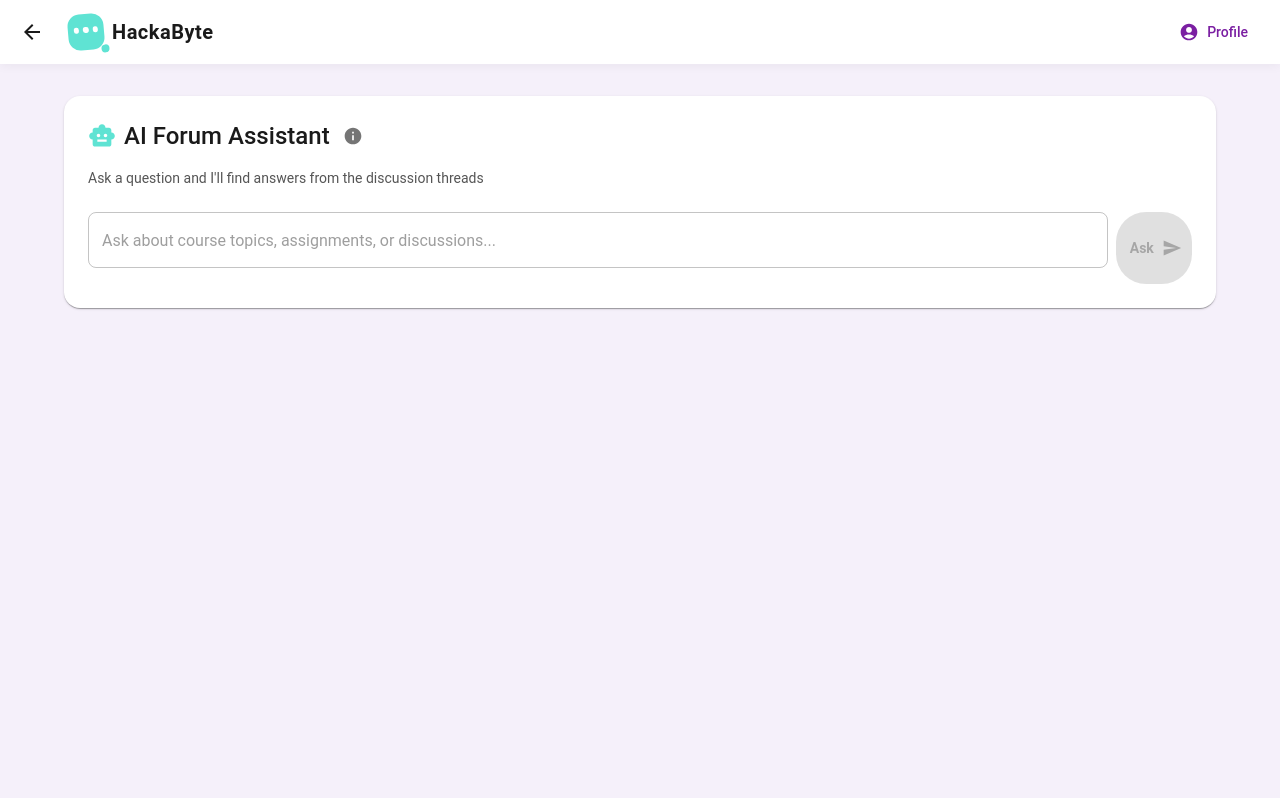
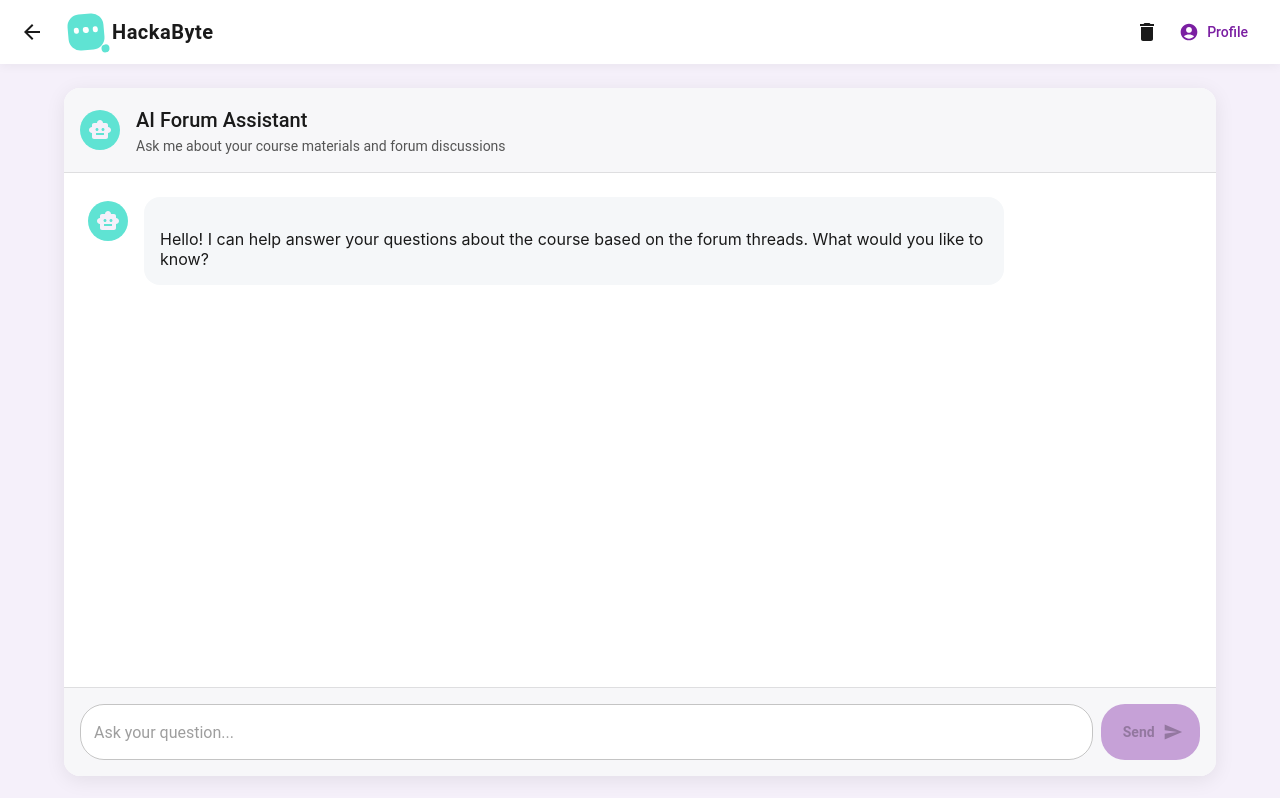
Before and after one commit to mmc03-ucb/EdButBetter, a React (Create React App) app: page /ai-qa in a window 1280 px wide. Built offline with nearby package versions, Linux system fonts and the light colour scheme; no server answers; the database is empty.

Commit message:
modified AI to handle follow ups

```diff
--- a/src/components/AIQandA.js
+++ b/src/components/AIQandA.js
@@ -1,7 +1,7 @@
 // AIQandA.js - Component for AI-powered question answering using thread data
-// This component provides a natural language interface for querying thread data
+// This component provides a chat interface for querying thread data with conversation history
 
-import React, { useState } from 'react';
+import React, { useState, useRef, useEffect } from 'react';
 import {
   Box,
   Paper,
@@ -13,13 +13,16 @@ import {
   Tooltip,
   Container,
   AppBar,
-  Toolbar
+  Toolbar,
+  Avatar,
+  Divider
 } from '@mui/material';
 import SendIcon from '@mui/icons-material/Send';
 import SmartToyIcon from '@mui/icons-material/SmartToy';
 import InfoIcon from '@mui/icons-material/Info';
 import ArrowBackIcon from '@mui/icons-material/ArrowBack';
 import AccountCircleIcon from '@mui/icons-material/AccountCircle';
+import DeleteIcon from '@mui/icons-material/Delete';
 import ReactMarkdown from 'react-markdown';
 import { useNavigate } from 'react-router-dom';
 import { db } from '../firebase/config';
@@ -28,30 +31,42 @@ import Logo from './Logo';
 
 function AIQandA() {
   const [query, setQuery] = useState('');
-  const [answer, setAnswer] = useState('');
   const [loading, setLoading] = useState(false);
   const [error, setError] = useState(null);
+  const [threads, setThreads] = useState([]);
+  const [threadsLoaded, setThreadsLoaded] = useState(false);
+  const [messages, setMessages] = useState([
+    {
+      role: 'assistant',
+      content: 'Hello! I can help answer your questions about the course based on the forum threads. What would you like to know?'
+    }
+  ]);
   const navigate = useNavigate();
+  const messagesEndRef = useRef(null);
 
-  const handleQueryChange = (e) => {
-    setQuery(e.target.value);
+  // Fetch threads on component mount
+  useEffect(() => {
+    fetchThreads();
+  }, []);
+
+  // Scroll to bottom of chat when messages change
+  useEffect(() => {
+    scrollToBottom();
+  }, [messages]);
+
+  const scrollToBottom = () => {
+    messagesEndRef.current?.scrollIntoView({ behavior: 'smooth' });
   };
 
-  const handleSubmit = async (e) => {
-    e.preventDefault();
-    if (!query.trim()) return;
-
+  const fetchThreads = async () => {
+    try {
       setLoading(true);
-    setError(null);
-
-    try {
-      // Fetch all threads from Firestore
       const threadsCollection = collection(db, "threads");
       const querySnapshot = await getDocs(threadsCollection);
 
-      const threads = [];
+      const threadData = [];
       querySnapshot.forEach((doc) => {
-        threads.push({
+        threadData.push({
           id: doc.id,
           ...doc.data(),
           // Format answers for better context
@@ -64,6 +79,49 @@ function AIQandA() {
         });
       });
 
+      setThreads(threadData);
+      setThreadsLoaded(true);
+    } catch (err) {
+      console.error('Error fetching threads:', err);
+      setError('Failed to load threads. Please try again later.');
+    } finally {
+      setLoading(false);
+    }
+  };
+
+  const handleQueryChange = (e) => {
+    setQuery(e.target.value);
+  };
+
+  const handleClearChat = () => {
+    setMessages([
+      {
+        role: 'assistant',
+        content: 'Chat history cleared. How can I help you today?'
+      }
+    ]);
+  };
+
+  const handleSubmit = async (e) => {
+    e.preventDefault();
+    if (!query.trim() || !threadsLoaded) return;
+
+    // Add user message
+    const userMessage = {
+      role: 'user',
+      content: query.trim()
+    };
+
+    setMessages(prev => [...prev, userMessage]);
+    setQuery('');
+    setLoading(true);
+    setError(null);
+
+    try {
+      // Get conversation history (last 6 messages or less)
+      const recentMessages = [...messages.slice(-5), userMessage];
+      const conversationHistory = recentMessages.map(msg => `${msg.role}: ${msg.content}`).join('\n\n');
+
       // Call the API with the query and thread data
       const response = await fetch('http://localhost:3001/api/ai-qa', {
         method: 'POST',
@@ -72,7 +130,8 @@ function AIQandA() {
         },
         body: JSON.stringify({
           query: query.trim(),
-          threads
+          threads,
+          conversationHistory
         }),
       });
 
@@ -81,10 +140,21 @@ function AIQandA() {
       }
 
       const data = await response.json();
-      setAnswer(data.answer);
+
+      // Add assistant response
+      setMessages(prev => [...prev, {
+        role: 'assistant',
+        content: data.answer
+      }]);
     } catch (err) {
       console.error('Error getting AI answer:', err);
       setError('Failed to get an answer. Please try again later.');
+
+      // Add error message
+      setMessages(prev => [...prev, {
+        role: 'assistant',
+        content: 'Sorry, I encountered an error processing your request. Please try again.'
+      }]);
     } finally {
       setLoading(false);
     }
@@ -100,7 +170,7 @@ function AIQandA() {
   };
 
   return (
-    <Box sx={{ bgcolor: '#f5f0fa', minHeight: '100vh' }}>
+    <Box sx={{ bgcolor: '#f5f0fa', minHeight: '100vh', display: 'flex', flexDirection: 'column' }}>
       {/* Navigation Bar */}
       <AppBar position="static" sx={{ bgcolor: 'white', color: 'text.primary', boxShadow: '0 2px 10px rgba(0,0,0,0.05)' }}>
         <Toolbar>
@@ -115,6 +185,15 @@ function AIQandA() {
           </IconButton>
           <Logo size="small" />
           <Box sx={{ flexGrow: 1 }} />
+          <Tooltip title="Clear conversation">
+            <IconButton
+              color="inherit"
+              onClick={handleClearChat}
+              sx={{ mr: 1 }}
+            >
+              <DeleteIcon />
+            </IconButton>
+          </Tooltip>
           <Button
             variant="text"
             startIcon={<AccountCircleIcon />}
@@ -126,75 +205,89 @@ function AIQandA() {
         </Toolbar>
       </AppBar>
 
-      <Container maxWidth="lg" sx={{ py: 4 }}>
-        <Paper sx={{ p: 3, mb: 3 }}>
-          <Box display="flex" alignItems="center" mb={2}>
-            <SmartToyIcon color="primary" sx={{ mr: 1, fontSize: 28 }} />
-            <Typography variant="h5" fontWeight="medium">
+      <Container maxWidth="lg" sx={{ py: 3, flexGrow: 1, display: 'flex', flexDirection: 'column' }}>
+        <Paper sx={{
+          p: 0,
+          mb: 0,
+          borderRadius: 2,
+          overflow: 'hidden',
+          display: 'flex',
+          flexDirection: 'column',
+          flexGrow: 1,
+          boxShadow: '0 4px 20px rgba(0,0,0,0.08)'
+        }}>
+          {/* Chat header */}
+          <Box sx={{
+            bgcolor: '#f7f7f9',
+            p: 2,
+            borderBottom: '1px solid rgba(0,0,0,0.1)',
+            display: 'flex',
+            alignItems: 'center'
+          }}>
+            <Avatar
+              sx={{
+                bgcolor: '#5FE3D3',
+                mr: 2
+              }}
+            >
+              <SmartToyIcon />
+            </Avatar>
+            <Box>
+              <Typography variant="h6" fontWeight="medium">
                 AI Forum Assistant
               </Typography>
-            <Tooltip title="Ask me any question about the forum threads. I'll find the relevant information for you.">
-              <IconButton size="small" sx={{ ml: 1 }}>
-                <InfoIcon fontSize="small" />
-              </IconButton>
-            </Tooltip>
+              <Typography variant="body2" color="text.secondary">
+                Ask me about your course materials and forum discussions
+              </Typography>
+            </Box>
           </Box>
 
-          <Typography variant="body2" color="text.secondary" mb={3}>
-            Ask a question and I'll find answers from the discussion threads
-          </Typography>
-
-          <form onSubmit={handleSubmit}>
-            <Box display="flex" gap={1}>
-              <TextField
-                fullWidth
-                variant="outlined"
-                placeholder="Ask about course topics, assignments, or discussions..."
-                value={query}
-                onChange={handleQueryChange}
-                size="medium"
-                sx={{ mb: 2 }}
-              />
-              <Button
-                type="submit"
-                variant="contained"
-                disabled={loading || !query.trim()}
-                endIcon={<SendIcon />}
+          {/* Chat messages */}
+          <Box sx={{
+            p: 3,
+            flexGrow: 1,
+            bgcolor: 'white',
+            overflowY: 'auto',
+            maxHeight: 'calc(100vh - 240px)'
+          }}>
+            {messages.map((message, index) => (
+              <Box
+                key={index}
                 sx={{
-                  bgcolor: '#7b1fa2',
-                  '&:hover': {
-                    bgcolor: '#6a1b9a'
-                  }
+                  mb: 3,
+                  display: 'flex',
+                  flexDirection: message.role === 'user' ? 'row-reverse' : 'row'
                 }}
               >
-                Ask
-              </Button>
-            </Box>
-          </form>
-
-          {loading && (
-            <Box display="flex" justifyContent="center" my={3}>
-              <CircularProgress size={30} />
-            </Box>
-          )}
-
-          {error && (
-            <Typography color="error" mt={2}>
-              {error}
-            </Typography>
-          )}
-
-          {answer && !loading && (
-            <Box mt={3} p={2} bgcolor="#f8f9fa" borderRadius={1}>
+                <Avatar
+                  sx={{
+                    bgcolor: message.role === 'user' ? '#7b1fa2' : '#5FE3D3',
+                    mt: 0.5,
+                    mr: message.role === 'user' ? 0 : 2,
+                    ml: message.role === 'user' ? 2 : 0
+                  }}
+                >
+                  {message.role === 'user' ? <AccountCircleIcon /> : <SmartToyIcon />}
+                </Avatar>
+                <Paper
+                  elevation={0}
+                  sx={{
+                    p: 2,
+                    maxWidth: '75%',
+                    borderRadius: 2,
+                    bgcolor: message.role === 'user' ? '#f1e9f7' : '#f5f7f9'
+                  }}
+                >
+                  {message.role === 'assistant' ? (
                     <Box sx={{
                       '& h1': {
-                  fontSize: '1.5rem',
+                        fontSize: '1.3rem',
                         fontWeight: 600,
                         mb: 2,
                         color: '#7b1fa2'
                       },
                       '& h2': {
-                  fontSize: '1.25rem',
+                        fontSize: '1.1rem',
                         fontWeight: 600,
                         mb: 2,
                         color: '#7b1fa2'
@@ -207,16 +300,19 @@ function AIQandA() {
                         mb: 1
                       },
                       '& p': {
-                  mb: 2
+                        mb: 2,
+                        '&:last-child': {
+                          mb: 0
+                        }
                       },
                       '& code': {
-                  bgcolor: '#f5f5f5',
+                        bgcolor: '#f0f0f0',
                         p: 0.5,
                         borderRadius: 1,
                         fontFamily: 'monospace'
                       },
                       '& pre': {
-                  bgcolor: '#f5f5f5',
+                        bgcolor: '#f0f0f0',
                         p: 2,
                         borderRadius: 1,
                         overflow: 'auto',
@@ -237,11 +333,113 @@ function AIQandA() {
                           )
                         }}
                       >
-                  {answer}
+                        {message.content}
                       </ReactMarkdown>
                     </Box>
+                  ) : (
+                    <Typography>{message.content}</Typography>
+                  )}
+                </Paper>
+              </Box>
+            ))}
+
+            {loading && (
+              <Box display="flex" my={3}>
+                <Avatar
+                  sx={{
+                    bgcolor: '#5FE3D3',
+                    mr: 2,
+                    mt: 0.5
+                  }}
+                >
+                  <SmartToyIcon />
+                </Avatar>
+                <Paper
+                  elevation={0}
+                  sx={{
+                    p: 2,
+                    display: 'inline-flex',
+                    borderRadius: 2,
+                    bgcolor: '#f5f7f9'
+                  }}
+                >
+                  <CircularProgress size={20} sx={{ mr: 1 }} />
+                  <Typography>Thinking...</Typography>
+                </Paper>
               </Box>
             )}
+
+            {error && !loading && (
+              <Box display="flex" my={3}>
+                <Avatar
+                  sx={{
+                    bgcolor: '#f44336',
+                    mr: 2,
+                    mt: 0.5
+                  }}
+                >
+                  <SmartToyIcon />
+                </Avatar>
+                <Paper
+                  elevation={0}
+                  sx={{
+                    p: 2,
+                    display: 'inline-flex',
+                    borderRadius: 2,
+                    bgcolor: '#f5f7f9'
+                  }}
+                >
+                  <Typography color="error">{error}</Typography>
+                </Paper>
+              </Box>
+            )}
+            <div ref={messagesEndRef} />
+          </Box>
+
+          {/* Input area */}
+          <Box sx={{
+            p: 2,
+            bgcolor: '#f7f7f9',
+            borderTop: '1px solid rgba(0,0,0,0.1)'
+          }}>
+            <form onSubmit={handleSubmit}>
+              <Box display="flex" gap={1}>
+                <TextField
+                  fullWidth
+                  variant="outlined"
+                  placeholder="Ask your question..."
+                  value={query}
+                  onChange={handleQueryChange}
+                  size="medium"
+                  sx={{
+                    "& .MuiOutlinedInput-root": {
+                      bgcolor: 'white',
+                      borderRadius: 3
+                    }
+                  }}
+                />
+                <Button
+                  type="submit"
+                  variant="contained"
+                  disabled={loading || !query.trim() || !threadsLoaded}
+                  endIcon={<SendIcon />}
+                  sx={{
+                    bgcolor: '#7b1fa2',
+                    borderRadius: 3,
+                    px: 3,
+                    '&:hover': {
+                      bgcolor: '#6a1b9a'
+                    },
+                    '&.Mui-disabled': {
+                      bgcolor: 'rgba(123, 31, 162, 0.4)'
+                    }
+                  }}
+                >
+                  Send
+                </Button>
+              </Box>
+            </form>
+          </Box>
         </Paper>
       </Container>
     </Box>
```
Also changed, not shown: server.js (+10 -6 lines). Lines whose indentation alone changed are shown as unchanged.
